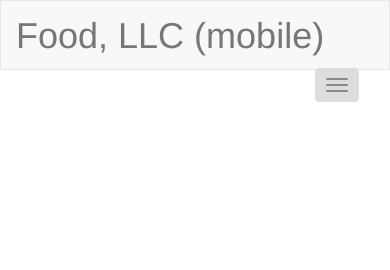
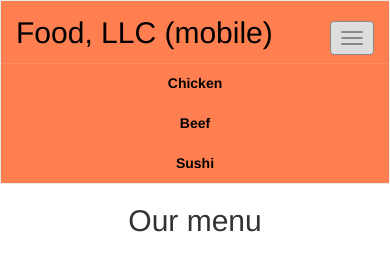
Before and after one commit to yannick-thirion/module3-solution, a plain HTML site: page index.html in a window 390 px wide. Both pictures are taken after a click on the button "Toggle navigation". Drawn offline with Linux system fonts and the light colour scheme.

Commit message:
Step 10 completed
with a nice orange theme :)

```diff
--- a/css/styles.css
+++ b/css/styles.css
@@ -1,18 +1,53 @@
-#header-nav {
-  height: 70px;
+#nav-list {
+  margin: 0;
 }
 
 .container {
   width: 100%;
 }
 
-.navbar-brand  h1 {
+#header-nav {
+  background-color: coral;
+}
+
+#header-nav .container {
+  min-height: 62px;
+}
+.navbar-brand h1 {
+  margin-top: 0px;
+  color: black;
+}
+
+#collapsable-nav {
+  padding: 0;
+  border: 0px;
+}
+
+.navbar-default .navbar-nav > li > a {
+  color: black;
+  font-weight: bold;
+}
+
+#collapsable-nav li:hover {
+  background-color: white;
+}
+
+.navbar-header button.navbar-toggle {
+  clear: both;
+  margin-top: -30px;
+  background-color: white;
+  border-color: #888;
+}
+
+#main-content h1:first-child {
   margin-top: 0;
 }
 
-button.navbar-toggle {
-  margin-top: 17px;
+h1 {
+  font-size: 30px;
 }
+
+
 
 /********** Desktop view only (md+lg) **********/
 @media (min-width: 992px) {
@@ -33,9 +68,6 @@ button.navbar-toggle {
 /********** Mobile view only (xs) **********/
 @media (max-width: 767px) {
 
-  .navbar-brand {
-    margin-left: -15px;
-  }
   .navbar-brand  h1::after {
     content: " (mobile)";
   }
--- a/index.html
+++ b/index.html
@@ -12,6 +12,8 @@
 
   <nav id="header-nav" class="navbar navbar-default">
     <div class="container">
+      <div class="navbar-header">
+
         <div class="navbar-brand">
           <h1>Food, LLC</h1>
         </div> <!-- .navbar-brand-->
@@ -22,9 +24,28 @@
           <span class="icon-bar"></span>
           <span class="icon-bar"></span>
         </button>
+      </div> <!-- .navbar-header -->
+
+      <div id="collapsable-nav" class="collapse navbar-collapse">
+          <ul id="nav-list" class="nav navbar-nav navbar-right visible-xs">
+            <li>
+              <a href="#" class="text-center">Chicken</a>
+            </li>
+            <li>
+                <a href="#" class="text-center">Beef</a>
+            </li>
+            <li>
+              <a href="#" class="text-center">Sushi</a>
+            </li>
+          </ul><!-- #nav-list -->
+        </div><!-- .collapse .navbar-collapse -->
 
     </div> <!-- .container -->
   </nav> <!-- #header-nav .navbar .navbar-default -->
+
+  <div id="main-content" class="container">
+    <h1 class="text-center">Our menu</h1>
+  </div>
 
   <!-- jQuery (Bootstrap JS plugins depend on it) -->
   <script src="js/jquery-2.1.4.min.js"></script>
```
Lines whose indentation alone changed are shown as unchanged.
